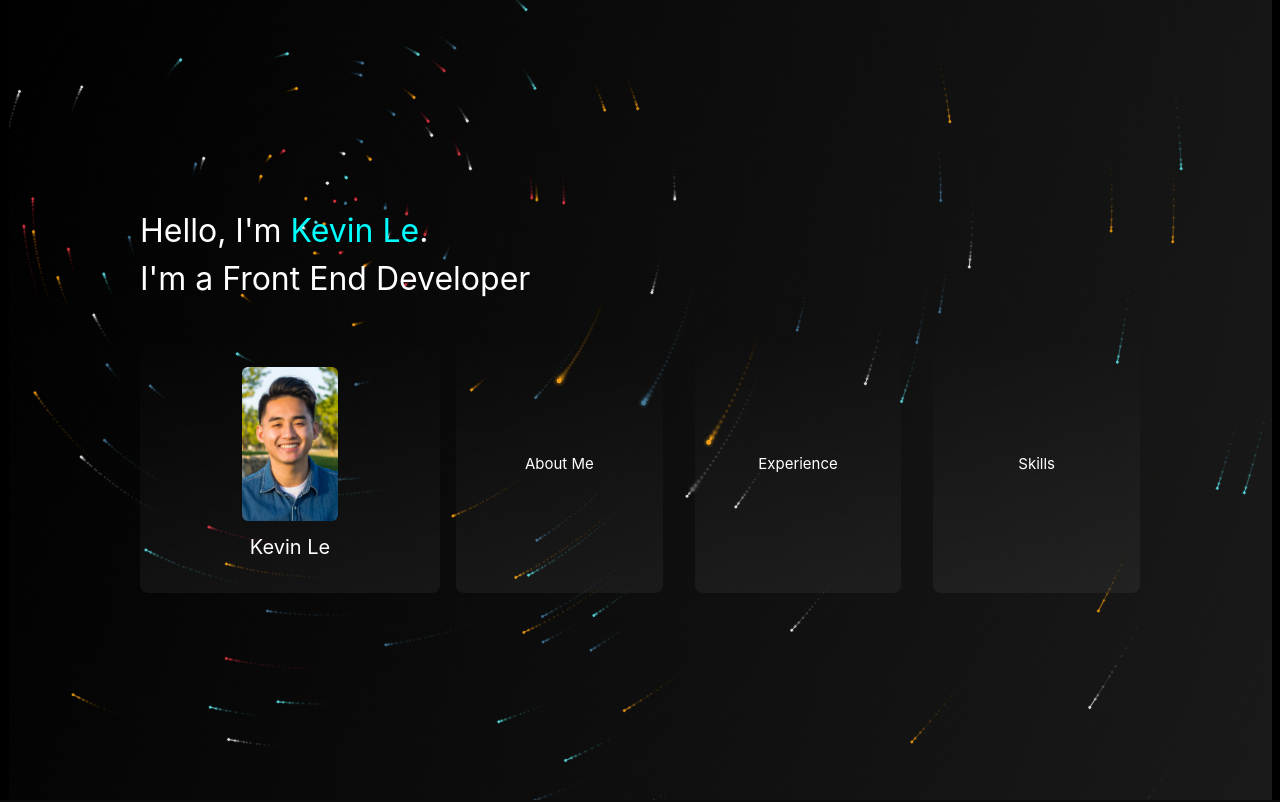
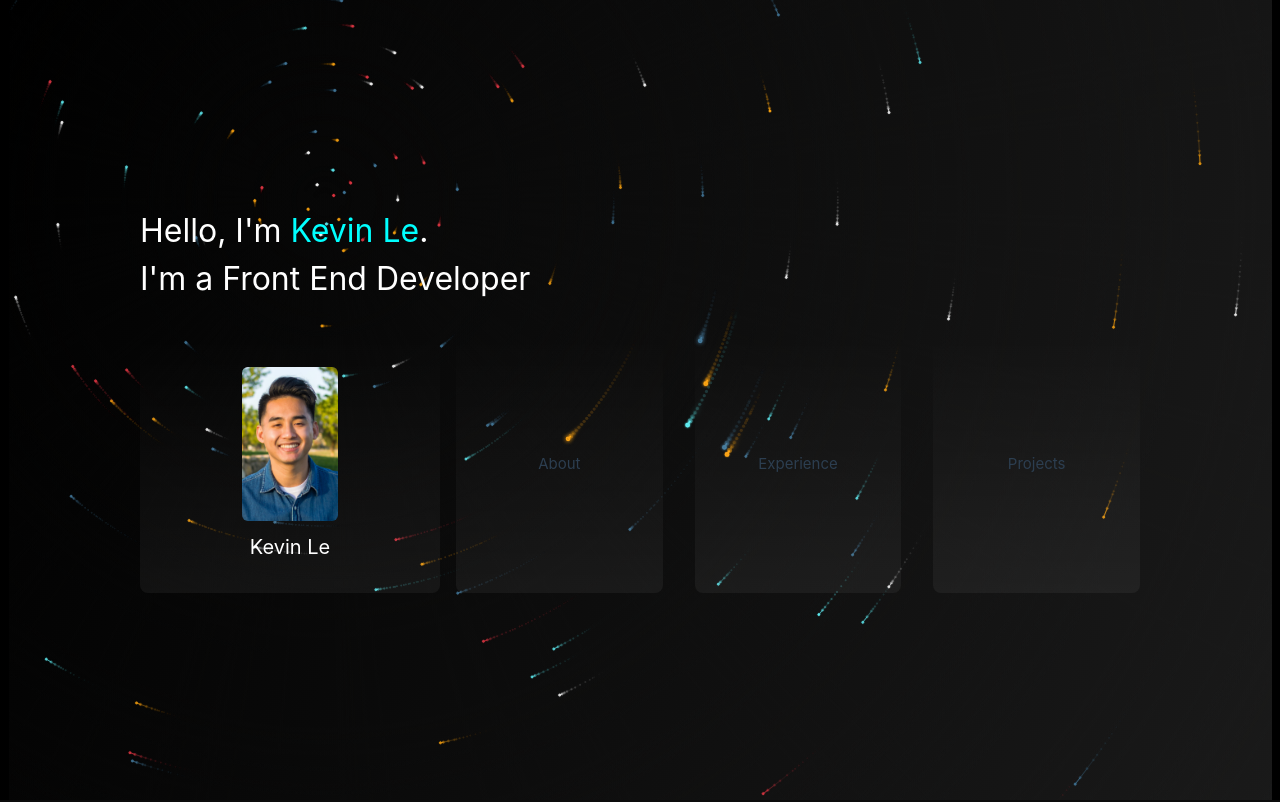
Before and after one commit to kevinphanle/Portfolio2024, a Vue app: page / in a window 1280 px wide. Shown: the top 802 px of the page. Built offline with nearby package versions, Linux system fonts and the light colour scheme.

Commit message:
started about me component

```diff
--- a/src/App.vue
+++ b/src/App.vue
@@ -28,14 +28,14 @@ import SidebarComponent from './components/SidebarComponent.vue';
             <SidebarComponent />
           </div>
           <div class="right-side grid grid-cols-3">
-            <!-- <SectionComponent title="About Me"/>
+            <!-- <SectionComponent title="About Me"/> -->
             <AboutMe />
             <Experience />
-            <Projects /> -->
+            <Projects />
 
-            <template v-for="section in section_mapping">
+            <!-- <template v-for="section in section_mapping">
               <SectionComponent :title="section.title" :content="section.content"/>
-            </template>
+            </template> -->
           </div>
         </div>
 
--- a/src/components/AboutMe.vue
+++ b/src/components/AboutMe.vue
@@ -11,11 +11,11 @@ function toggleAboutMe () {
 </script>
 
 <template>
-  <section class="flex flex-col gap-4 about-me p-8 rounded-lg" @click="toggleAboutMe">
+  <section class="flex flex-col gap-4 about-me p-8 rounded-lg cursor-pointer" @click="toggleAboutMe">
     About
 
     <div v-if="showSection">
-      <p>I transitioned to careers</p>
+      <p>I have transitioned careers back in 2020 and have since been honing my skills and passion in development at Zendesk. <br><br> Outside of development, I enjoy staying active by backpacking and playing grass volleyball.</p>
     </div>
   </section>
 
@@ -29,7 +29,13 @@ function toggleAboutMe () {
   grid-column: auto;
 
   p {
-    color: white;
+    color: rgb(0, 70, 70);
+  }
+
+  &:hover {
+    background: cyan;
+    color: black;
+    transition: all .2s;
   }
 }
 
--- a/src/components/Particle.vue
+++ b/src/components/Particle.vue
@@ -132,7 +132,7 @@ function update (context) {
     radius = 1;
     opacity = .5;
     shadowBlur = 1;
-    velocity.value = Math.random() * .009 + .005
+    velocity.value = Math.random() * .009 + .003
     motionLengthTrail = 10;
   }
 
```
